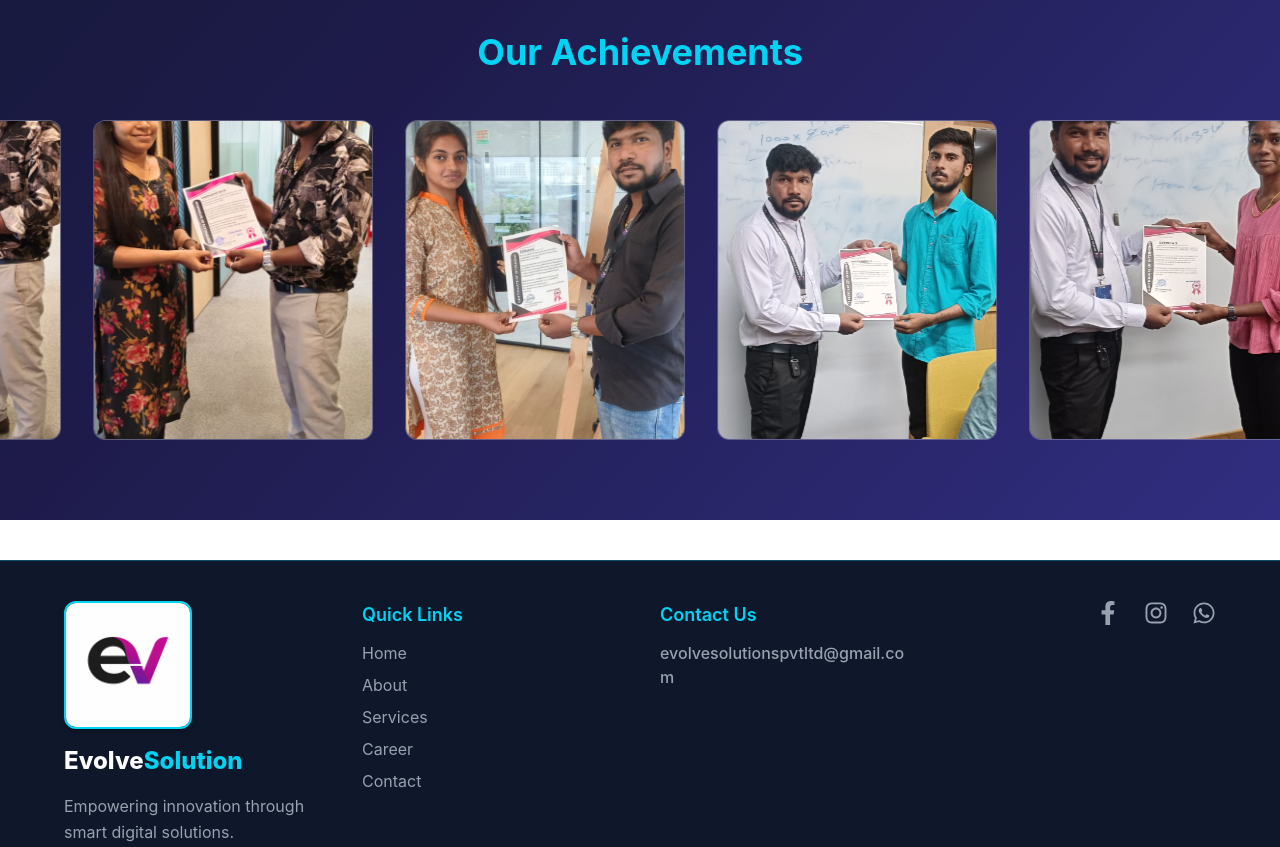
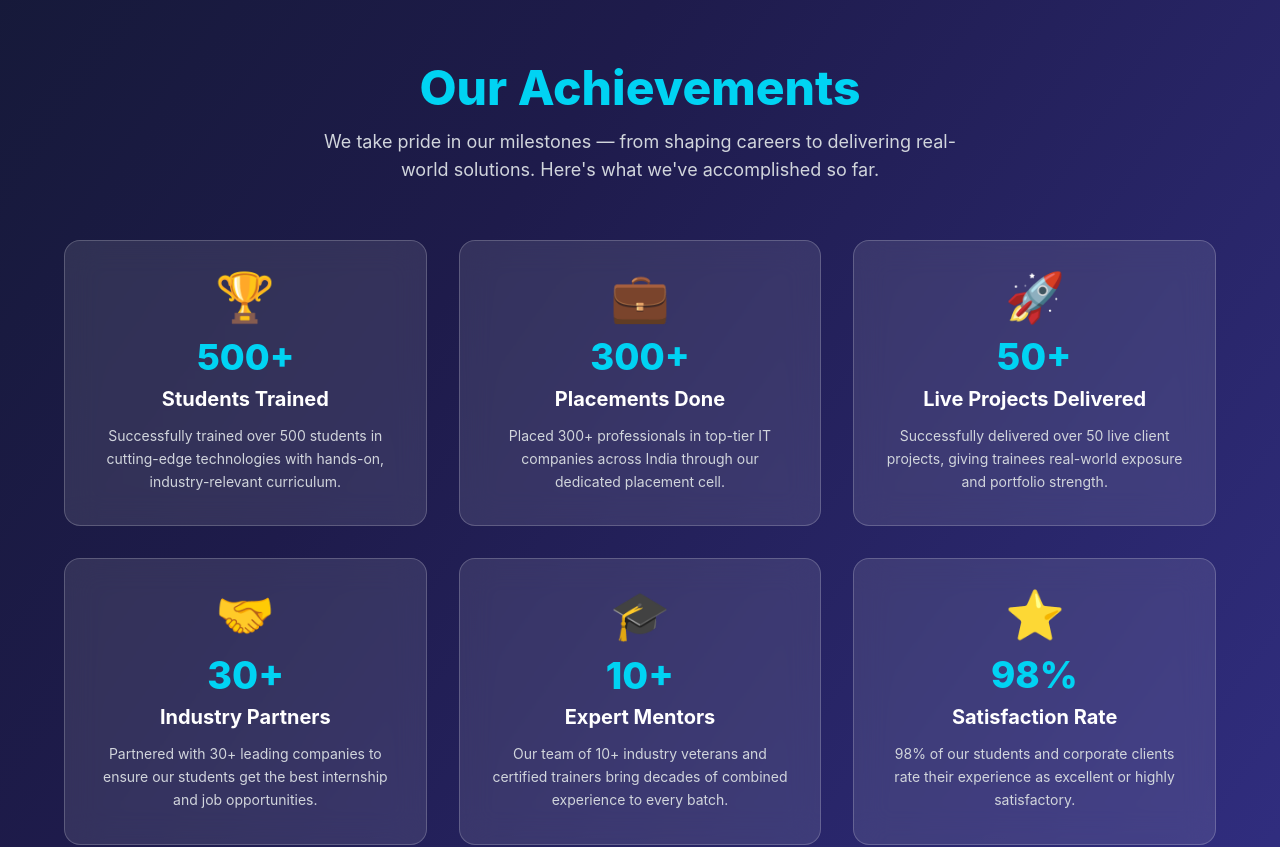
Before and after one commit to dinesh071077/Evolve-Website, a React (Vite) app: page /services in a window 1280 px wide. Shown: the part 880-1727 px from the top of the page. Built offline with nearby package versions, Linux system fonts and the light colour scheme.

Commit message:
ui update 2

```diff
--- a/src/Components/Career.jsx
+++ b/src/Components/Career.jsx
@@ -96,7 +96,7 @@ const Career = () => {
       flex flex-col
       items-center
       px-4 sm:px-6 md:px-10
-      py-16 sm:py-20
+      pt-24 sm:pt-28 pb-12 sm:pb-20
       relative
       overflow-hidden
     "
@@ -135,7 +135,7 @@ const Career = () => {
       {clicks.map((click) => (
         <motion.div
           key={click.id}
-          className="absolute w-10 h-10 rounded-full bg-yellow-400"
+          className="absolute w-10 h-10 rounded-full bg-cyan-400 opacity-60"
           style={{
             top: click.y - 20,
             left: click.x - 20,
@@ -148,7 +148,7 @@ const Career = () => {
 
       {/* HEADING */}
       <motion.h1
-        className="text-4xl sm:text-5xl md:text-6xl font-extrabold text-center z-20"
+        className="text-2xl sm:text-4xl md:text-5xl lg:text-6xl font-extrabold text-center z-20 px-2"
         initial={{ opacity: 0, y: -80 }}
         animate={{ opacity: 1, y: 0 }}
       >
@@ -171,7 +171,7 @@ const Career = () => {
           Why Join EvolveSolution
         </h2>
 
-        <div className="grid sm:grid-cols-2 md:grid-cols-4 gap-6">
+        <div className="grid grid-cols-1 sm:grid-cols-2 lg:grid-cols-4 gap-4 sm:gap-6">
           {benefits.map((item, index) => {
             const Icon = item.icon;
 
@@ -212,7 +212,7 @@ const Career = () => {
           Open Positions
         </h2>
 
-        <div className="space-y-6">
+        <div className="space-y-4 sm:space-y-6">
 
           {jobs.map((job, index) => (
             <motion.div
@@ -227,7 +227,7 @@ const Career = () => {
               whileHover={{ scale: 1.02 }}
             >
 
-              <div className="flex justify-between items-center flex-wrap gap-3">
+              <div className="flex flex-col sm:flex-row sm:justify-between sm:items-center gap-3">
 
                 <div>
                   <h3 className="text-xl font-bold text-cyan-400">
@@ -267,14 +267,15 @@ const Career = () => {
       {/* CTA */}
       <motion.div
         className="
-        mt-16
+        mt-12 sm:mt-16
         bg-white/10
         backdrop-blur-lg
         border border-white/20
-        p-8
+        p-6 sm:p-8
         rounded-xl
         text-center
         max-w-3xl
+        w-full
         z-20
       "
       >
--- a/src/Components/Contact.jsx
+++ b/src/Components/Contact.jsx
@@ -297,8 +297,8 @@ const Contact = () => {
         flex flex-col
         justify-center
         items-center
-        px-4
-        py-20
+        px-4 sm:px-6
+        pt-24 sm:pt-28 pb-12 sm:pb-20
         relative
         overflow-hidden
       "
@@ -337,7 +337,7 @@ const Contact = () => {
       {clicks.map((click) => (
         <motion.div
           key={click.id}
-          className="absolute w-10 h-10 rounded-full bg-yellow-400"
+          className="absolute w-10 h-10 rounded-full bg-cyan-400 opacity-60"
           style={{
             top: click.y - 20,
             left: click.x - 20,
@@ -350,7 +350,7 @@ const Contact = () => {
 
       {/* HEADING */}
       <motion.h1
-        className="text-4xl sm:text-5xl md:text-6xl font-extrabold mb-6 text-center z-20"
+        className="text-2xl sm:text-4xl md:text-5xl lg:text-6xl font-extrabold mb-4 sm:mb-6 text-center z-20 px-2"
         initial={{ opacity: 0, y: -80 }}
         animate={{ opacity: 1, y: 0 }}
       >
@@ -371,7 +371,7 @@ const Contact = () => {
         >
           Contact
         </motion.span>{" "}
-        Evolve
+        Us
       </motion.h1>
 
       {/* CONTACT FORM BOX */}
@@ -383,11 +383,12 @@ const Contact = () => {
           backdrop-blur-lg
           border border-white/20
           rounded-2xl
-          p-6 md:p-10
+          p-5 sm:p-6 md:p-10
           z-20
         "
         initial={{ opacity: 0, y: 80 }}
-        animate={{ opacity: 1, y: 0 }}
+        whileInView={{ opacity: 1, y: 0 }}
+        viewport={{ once: true }}
       >
         <p className="text-center text-gray-300 mb-8">
           Let’s build something innovative together.
--- a/src/Components/Footer.jsx
+++ b/src/Components/Footer.jsx
@@ -141,7 +141,7 @@ const Footer = () => {
   return (
     <footer className="bg-[#0f172a] text-white border-t border-cyan-400/30 py-10 px-4 sm:px-6 mt-10">
 
-      <div className="max-w-6xl mx-auto grid grid-cols-1 md:grid-cols-2 lg:grid-cols-4 gap-10 items-start">
+      <div className="max-w-6xl mx-auto grid grid-cols-1 sm:grid-cols-2 lg:grid-cols-4 gap-8 sm:gap-10 items-start">
 
         {/* 🔹 Logo & Info */}
         <div className="flex flex-col items-center md:items-start text-center md:text-left gap-4">
--- a/src/Components/RoadMap.jsx
+++ b/src/Components/RoadMap.jsx
@@ -64,7 +64,7 @@ const RoadMap = () => {
       {/* TITLE */}
       <motion.h2
         className="
-          text-3xl sm:text-4xl md:text-5xl
+          text-2xl sm:text-3xl md:text-4xl lg:text-5xl
           font-extrabold
           text-center
           mb-12 sm:mb-16
--- a/src/Components/Services.jsx
+++ b/src/Components/Services.jsx
@@ -271,12 +271,7 @@ import {
   FaDatabase,
 } from "react-icons/fa";
 
-import achi1 from "../assets/achi1.jpeg";
-import achi2 from "../assets/achi2.jpeg";
-import achi3 from "../assets/achi3.jpeg";
-import achi4 from "../assets/achi4.jpeg";
-import achi5 from "../assets/achi5..jpeg";
-import achi6 from "../assets/achi6.jpeg";
+
 
 import service1 from "../assets/imagesil.jpeg";
 import service2 from "../assets/circle.png";
@@ -351,7 +346,44 @@ const Services = () => {
     },
   ];
 
-  const achievementImages = [achi1, achi2, achi3, achi4, achi5, achi6];
+  const achievements = [
+    {
+      icon: "🏆",
+      stat: "500+",
+      title: "Students Trained",
+      desc: "Successfully trained over 500 students in cutting-edge technologies with hands-on, industry-relevant curriculum.",
+    },
+    {
+      icon: "💼",
+      stat: "300+",
+      title: "Placements Done",
+      desc: "Placed 300+ professionals in top-tier IT companies across India through our dedicated placement cell.",
+    },
+    {
+      icon: "🚀",
+      stat: "50+",
+      title: "Live Projects Delivered",
+      desc: "Successfully delivered over 50 live client projects, giving trainees real-world exposure and portfolio strength.",
+    },
+    {
+      icon: "🤝",
+      stat: "30+",
+      title: "Industry Partners",
+      desc: "Partnered with 30+ leading companies to ensure our students get the best internship and job opportunities.",
+    },
+    {
+      icon: "🎓",
+      stat: "10+",
+      title: "Expert Mentors",
+      desc: "Our team of 10+ industry veterans and certified trainers bring decades of combined experience to every batch.",
+    },
+    {
+      icon: "⭐",
+      stat: "98%",
+      title: "Satisfaction Rate",
+      desc: "98% of our students and corporate clients rate their experience as excellent or highly satisfactory.",
+    },
+  ];
 
   return (
     <div
@@ -400,7 +432,7 @@ const Services = () => {
       {clicks.map((click) => (
         <motion.div
           key={click.id}
-          className="absolute w-10 h-10 rounded-full bg-yellow-400"
+          className="absolute w-10 h-10 rounded-full bg-cyan-400 opacity-60"
           style={{
             top: click.y - 20,
             left: click.x - 20,
@@ -412,11 +444,11 @@ const Services = () => {
       ))}
 
       {/* SERVICES SECTION */}
-      <section className="min-h-screen px-6 py-20">
+      <section className="min-h-screen px-4 sm:px-6 pt-24 sm:pt-28 pb-16 sm:pb-20">
 
         {/* HEADING */}
         <motion.h1
-          className="text-4xl sm:text-5xl md:text-6xl font-extrabold text-center mb-16"
+          className="text-2xl sm:text-4xl md:text-5xl lg:text-6xl font-extrabold text-center mb-10 sm:mb-16 px-2"
           initial={{ opacity: 0, y: -80 }}
           animate={{ opacity: 1, y: 0 }}
         >
@@ -441,7 +473,7 @@ const Services = () => {
         </motion.h1>
 
         {/* SERVICES GRID */}
-        <div className="grid sm:grid-cols-2 lg:grid-cols-3 gap-8 max-w-6xl mx-auto">
+        <div className="grid grid-cols-1 sm:grid-cols-2 lg:grid-cols-3 gap-6 sm:gap-8 max-w-6xl mx-auto">
 
           {serviceList.map((service, index) => (
 
@@ -506,46 +538,71 @@ const Services = () => {
       </section>
 
       {/* ACHIEVEMENTS */}
-      <section className="py-20 overflow-hidden">
+      <section className="py-12 sm:py-20 px-4 sm:px-6">
 
-        <h2 className="text-4xl font-bold text-center mb-12 text-cyan-400">
+        <motion.h2
+          className="text-2xl sm:text-4xl md:text-5xl font-extrabold text-center mb-4 text-cyan-400 px-2"
+          initial={{ opacity: 0, y: -40 }}
+          whileInView={{ opacity: 1, y: 0 }}
+          viewport={{ once: true }}
+          transition={{ duration: 0.8 }}
+        >
           Our Achievements
-        </h2>
+        </motion.h2>
 
-        <motion.div
-          className="flex gap-8 w-max"
-          animate={{ x: ["0%", "-50%"] }}
-          transition={{
-            repeat: Infinity,
-            duration: 20,
-            ease: "linear",
-          }}
+        <motion.p
+          className="text-center text-gray-300 text-lg max-w-2xl mx-auto mb-14"
+          initial={{ opacity: 0 }}
+          whileInView={{ opacity: 1 }}
+          viewport={{ once: true }}
+          transition={{ duration: 0.8, delay: 0.2 }}
         >
-          {[...achievementImages, ...achievementImages].map((img, index) => (
+          We take pride in our milestones — from shaping careers to delivering
+          real-world solutions. Here's what we've accomplished so far.
+        </motion.p>
 
-            <div
+        <div className="grid sm:grid-cols-2 lg:grid-cols-3 gap-8 max-w-6xl mx-auto">
+          {achievements.map((item, index) => (
+            <motion.div
               key={index}
               className="
-                w-[280px]
-                h-[320px]
-                rounded-xl
-                overflow-hidden
+                rounded-2xl
                 border border-white/20
                 bg-white/10
                 backdrop-blur-lg
+                p-8
+                flex flex-col items-center text-center
+                hover:border-cyan-400
+                hover:shadow-xl
+                hover:shadow-cyan-400/20
+                transition duration-300
+                group
               "
+              initial={{ opacity: 0, y: 40 }}
+              whileInView={{ opacity: 1, y: 0 }}
+              viewport={{ once: true }}
+              transition={{ duration: 0.6, delay: index * 0.1 }}
             >
+              <div className="text-5xl mb-4">{item.icon}</div>
 
-              <img
-                src={img}
-                className="w-full h-full object-cover"
-              />
+              <motion.div
+                className="text-4xl font-extrabold text-cyan-400 mb-2"
+                animate={{ scale: [1, 1.05, 1] }}
+                transition={{ duration: 2, repeat: Infinity, delay: index * 0.3 }}
+              >
+                {item.stat}
+              </motion.div>
 
-            </div>
+              <h3 className="text-xl font-bold mb-3 text-white">
+                {item.title}
+              </h3>
 
+              <p className="text-gray-300 text-sm leading-relaxed">
+                {item.desc}
+              </p>
+            </motion.div>
           ))}
-
-        </motion.div>
+        </div>
 
       </section>
 
```
Also changed, not shown: src/Components/About.jsx (+33 -36 lines), src/Components/Homepage.jsx (+15 -12 lines), src/Components/Navbar.jsx (+12 -9 lines), src/Components/Properties.jsx (+13 -11 lines).
